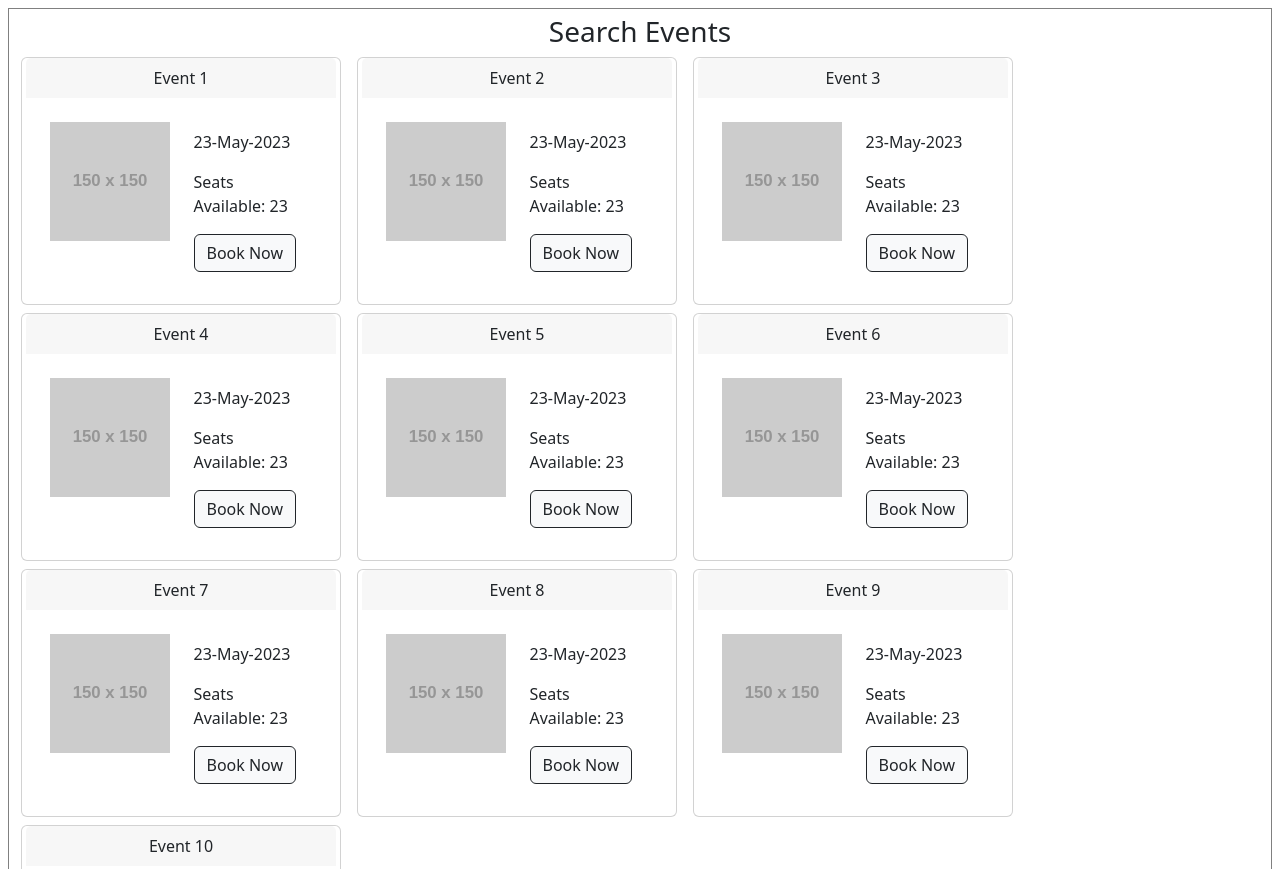
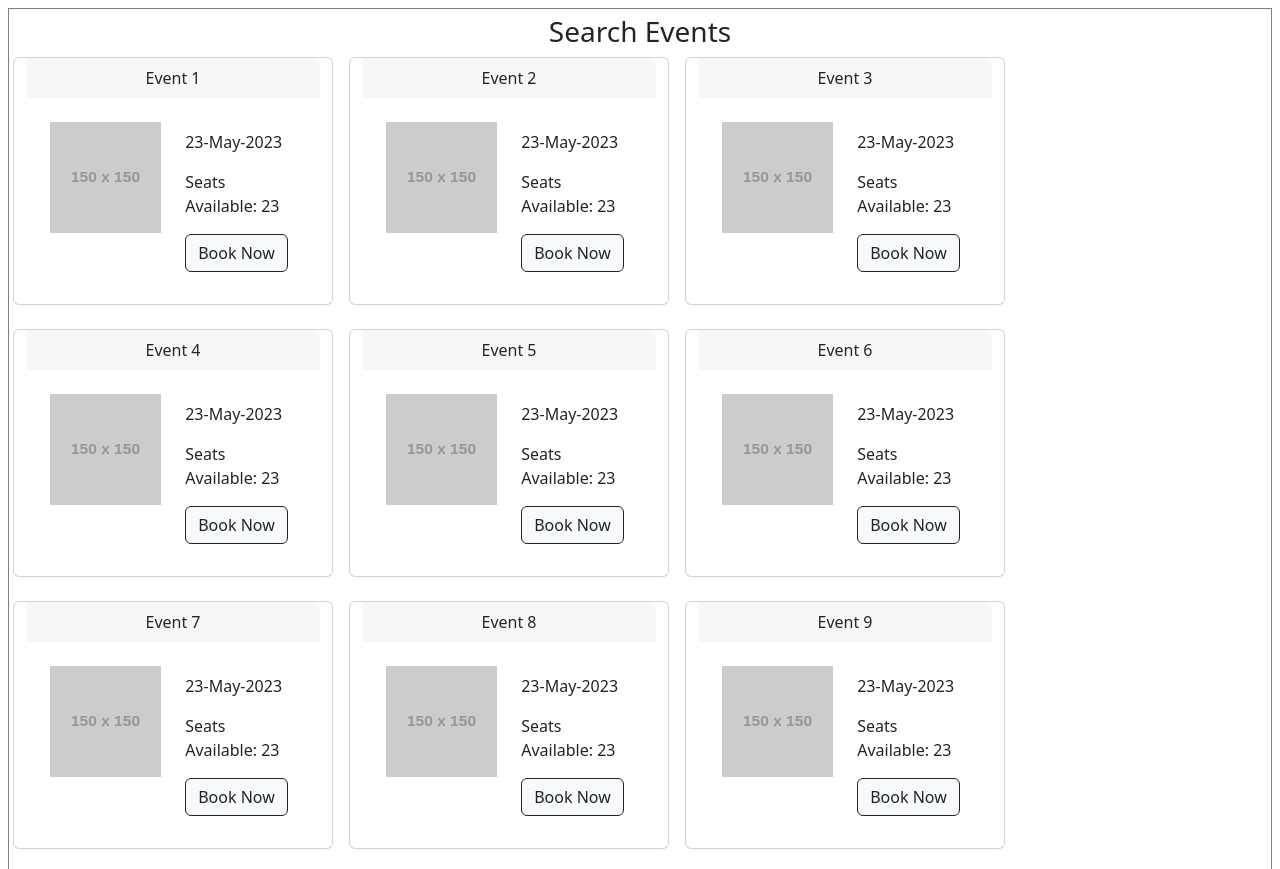
Before and after one commit to snehanagalingaiah/Day-12-Events, a plain HTML site: page index.html in a window 1280 px wide. Shown: the top 869 px of the page. Drawn offline with nearby package versions, Linux system fonts and the light colour scheme; placeholder pictures from the web are drawn by us.

Commit message:
Update index.html

```diff
--- a/index.html
+++ b/index.html
@@ -12,7 +12,7 @@
 <body>
   <div class="main-container mx-2 my-2">
       <div><h3>Search Events</h3></div>
-      <div id="cards" class="row row-cols-1 row-cols-md-2 g-2"></div>
+      <div id="cards" class="row row-cols-1 row-cols-md-2 g-4"></div>
   </div>
   <script src="script.js"></script>
 </body>
```
